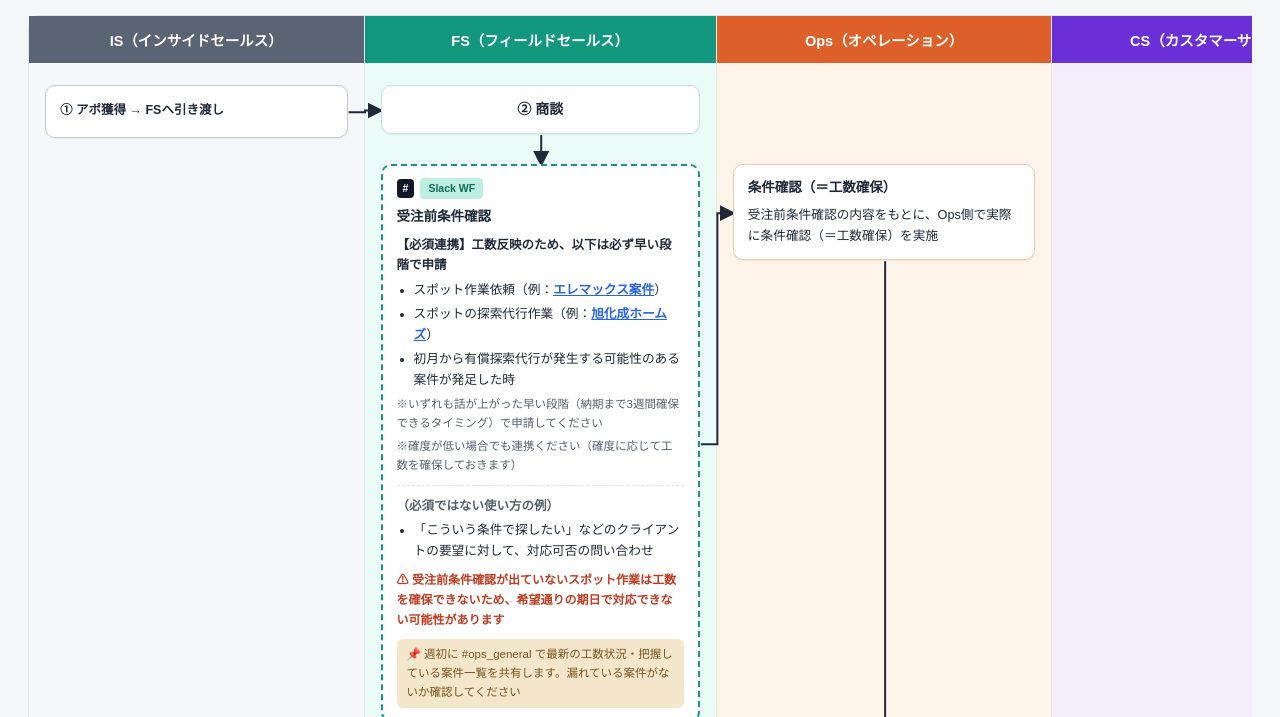
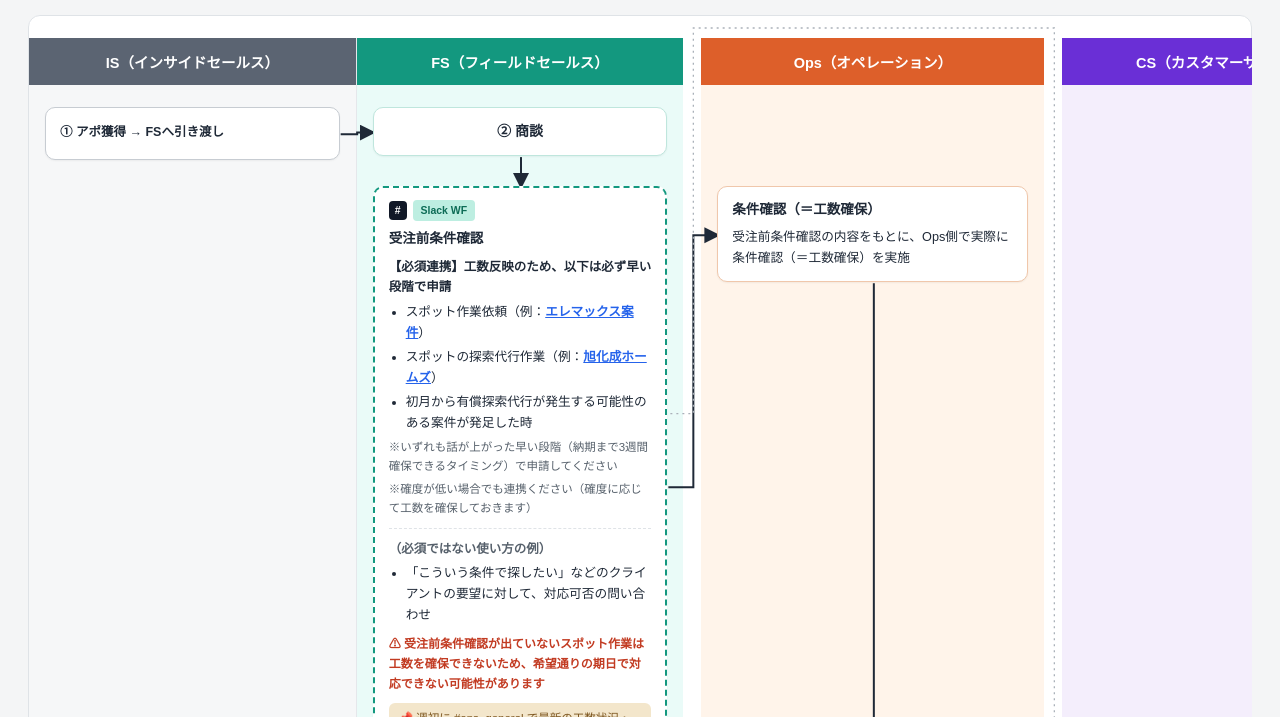
Before and after one commit to hyano-png/sales-cs-ops, a plain HTML site: page index.html in a window 1280 px wide. Shown: the part 83-800 px from the top of the page. Drawn offline with Linux system fonts and the light colour scheme.

Commit message:
Update index.html

```diff
--- a/index.html
+++ b/index.html
@@ -33,12 +33,15 @@
 
   .scroll-wrap{overflow-x:auto; padding-bottom:10px;}
   .board{
-    position:relative; display:flex; min-width:1360px;
+    position:relative;
     border:1px solid #dfe3e7; border-radius:12px; overflow:visible;
     background:#fff;
   }
+  .routing-rail{width:100%; height:22px;}
+  .lanes-row{display:flex; min-width:1360px;}
+  .lane-gutter{flex:0 0 18px; width:18px;}
   .lane{flex:1 1 0; min-width:320px; display:flex; flex-direction:column;}
-  .lane:nth-child(3){flex:1.05 1 0;}
+  .lane.lane-wide{flex:1.05 1 0;}
   .lane + .lane{border-left:1px solid #e5e7eb;}
   .lane-head{padding:13px 10px; text-align:center; font-weight:800; font-size:14.5px; color:#fff;}
   .head-is{background:var(--is);} .head-fs{background:var(--fs);}
@@ -101,6 +104,7 @@
   .arrow{fill:none; stroke-width:2;}
   .solid{stroke:#1f2937;}
   .dashedred{stroke:var(--warn); stroke-dasharray:6 5;}
+  .lightdash{stroke:#aab1b9; stroke-width:1.3; stroke-dasharray:2 4;}
 
   .legend{max-width:1360px; margin-top:14px; font-size:11.8px; color:var(--sub);}
 </style>
@@ -113,6 +117,8 @@
 <div class="scroll-wrap">
 <div class="board" id="board">
   <svg class="connector-layer" id="connlayer"></svg>
+  <div class="routing-rail" id="routing-rail"></div>
+  <div class="lanes-row">
 
   <!-- IS -->
   <div class="lane">
@@ -138,7 +144,7 @@
         <ul>
           <li>スポット作業依頼（例：<a href="https://penetratorinc.slack.com/archives/C0A6KNHFKC3/p1781056300688939" target="_blank" rel="noopener noreferrer">エレマックス案件</a>）</li>
           <li>スポットの探索代行作業（例：<a href="https://penetratorinc.slack.com/archives/C0A6KNHFKC3/p1780552101422599" target="_blank" rel="noopener noreferrer">旭化成ホームズ</a>）</li>
-          <li>初月から有償探索代行が発生する可能性のある案件が発足した時</li>
+          <li id="fs2-item-paid">初月から有償探索代行が発生する可能性のある案件が発足した時</li>
         </ul>
         <div class="small">※いずれも話が上がった早い段階（納期まで3週間確保できるタイミング）で申請してください</div>
         <div class="small">※確度が低い場合でも連携ください（確度に応じて工数を確保しておきます）</div>
@@ -196,8 +202,10 @@
     </div>
   </div>
 
+  <div class="lane-gutter" id="gutter-fs-ops"></div>
+
   <!-- Ops -->
-  <div class="lane">
+  <div class="lane lane-wide">
     <div class="lane-head head-ops">Ops（オペレーション）</div>
     <div class="lane-body body-ops">
 
@@ -247,6 +255,8 @@
 
     </div>
   </div>
+
+  <div class="lane-gutter" id="gutter-ops-cs"></div>
 
   <!-- CS -->
   <div class="lane">
@@ -332,6 +342,7 @@
     </div>
   </div>
 
+  </div>
 </div>
 </div>
 
@@ -390,7 +401,9 @@ function drawConnectors(){
     '<marker id="arrowBlack" markerWidth="9" markerHeight="9" refX="7" refY="4" orient="auto">'+
       '<path d="M0,0 L8,4 L0,8 z" fill="#1f2937"/></marker>'+
     '<marker id="arrowRed" markerWidth="9" markerHeight="9" refX="7" refY="4" orient="auto">'+
-      '<path d="M0,0 L8,4 L0,8 z" fill="#c23b22"/></marker>';
+      '<path d="M0,0 L8,4 L0,8 z" fill="#c23b22"/></marker>'+
+    '<marker id="arrowGray" markerWidth="8" markerHeight="8" refX="6" refY="4" orient="auto">'+
+      '<path d="M0,0 L8,4 L0,8 z" fill="#aab1b9"/></marker>';
   svg.appendChild(defs);
 
   const board = document.getElementById('board');
@@ -445,6 +458,24 @@ function drawConnectors(){
       addPath(`M ${a.x} ${a.y} L ${a.x} ${midY} L ${b.x} ${midY} L ${b.x} ${b.y}`, 'solid', 'url(#arrowBlack)');
     });
   }
+  function centerXOf(id){
+    const el = document.getElementById(id);
+    const r = el.getBoundingClientRect();
+    return r.left + r.width/2 - br.left;
+  }
+  function railCenterY(){
+    const el = document.getElementById('routing-rail');
+    const r = el.getBoundingClientRect();
+    return r.top + r.height/2 - br.top;
+  }
+  function elbowViaRail(fromId, toId, cls, marker, gutterId1, gutterId2){
+    const a = pt(fromId,'right');
+    const b = pt(toId,'left');
+    const gx1 = centerXOf(gutterId1);
+    const gx2 = centerXOf(gutterId2);
+    const ry = railCenterY();
+    addPath(`M ${a.x} ${a.y} L ${gx1} ${a.y} L ${gx1} ${ry} L ${gx2} ${ry} L ${gx2} ${b.y} L ${b.x} ${b.y}`, cls, marker);
+  }
 
   elbowH('is1','fs1','solid','url(#arrowBlack)');
   vert('fs1','fs2');
@@ -471,6 +502,8 @@ function drawConnectors(){
   forkFrom(csDBottom,'csB');
   convergeTo(['csA','csB'],'cs-honjuchu');
   elbowHrev('cs-honjuchu','ops4','solid','url(#arrowBlack)');
+
+  elbowViaRail('fs2-item-paid','cs2','lightdash','url(#arrowGray)','gutter-fs-ops','gutter-ops-cs');
 }
 window.addEventListener('load', ()=>{ alignLanes(); drawConnectors(); });
 window.addEventListener('resize', ()=>{ alignLanes(); drawConnectors(); });
```
